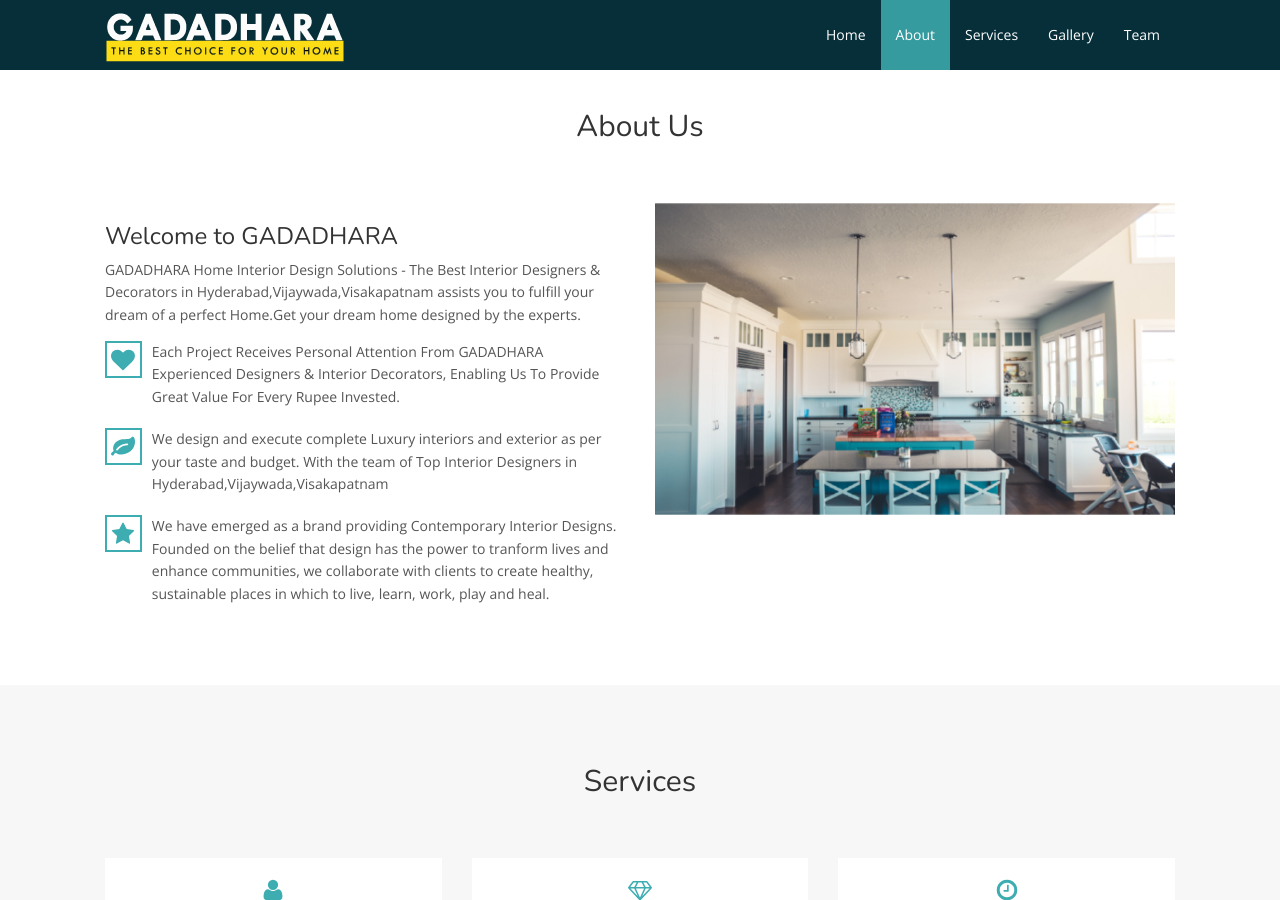
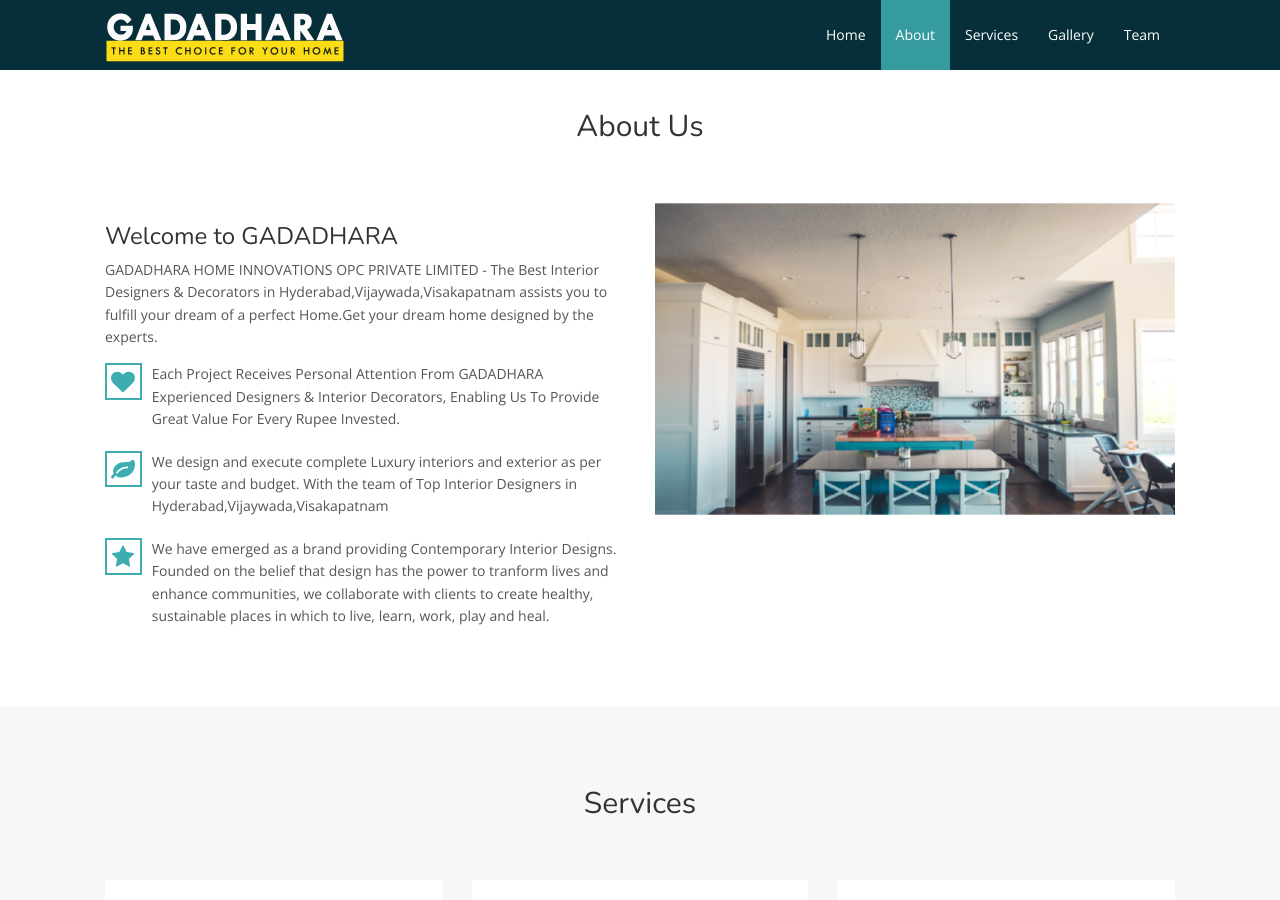
Before and after one commit to gadadhara/GADADHARA, a Jekyll site: the page built from index.html, in a window 1280 px wide and 900 px high, scrolled down 818 px. Built offline with Jekyll 4.4.1, drawn with Linux system fonts in a browser that asks for light colours; nearby versions of some CDN libraries.

Commit message:
Update index.html

```diff
--- a/index.html
+++ b/index.html
@@ -87,7 +87,7 @@
         <div class="row">
             <div class="col-sm-6">
                 <h3>Welcome to GADADHARA</h3>
-                <p>GADADHARA Home Interior Design Solutions - The Best Interior Designers & Decorators in Hyderabad,Vijaywada,Visakapatnam assists you to fulfill your dream of a perfect Home.Get your dream home designed by the experts.</p>
+                <p>GADADHARA HOME INNOVATIONS OPC PRIVATE LIMITED - The Best Interior Designers & Decorators in Hyderabad,Vijaywada,Visakapatnam assists you to fulfill your dream of a perfect Home.Get your dream home designed by the experts.</p>
 
                 <div class="media">
                     <div class="media-left">
```
